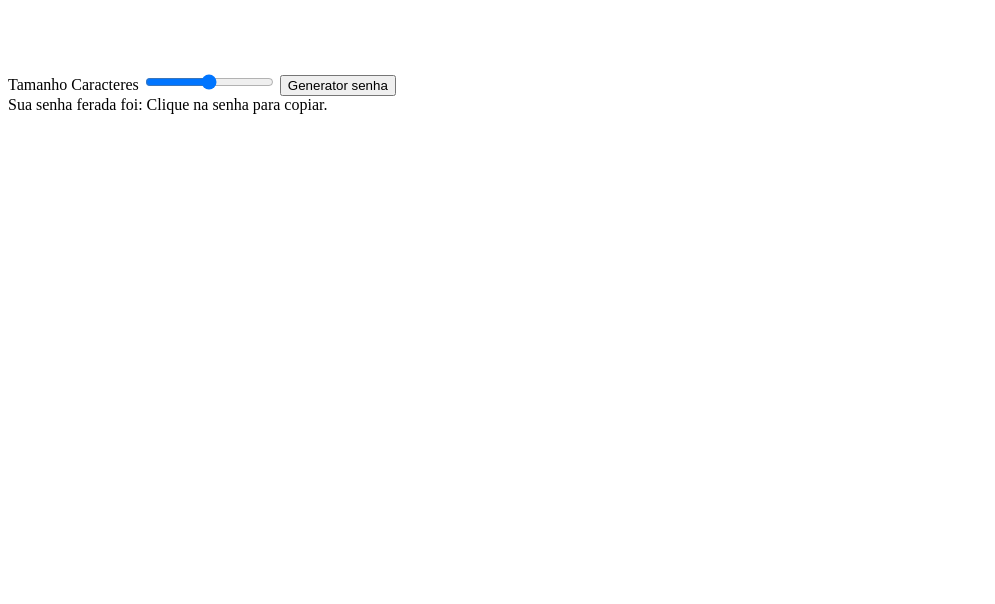
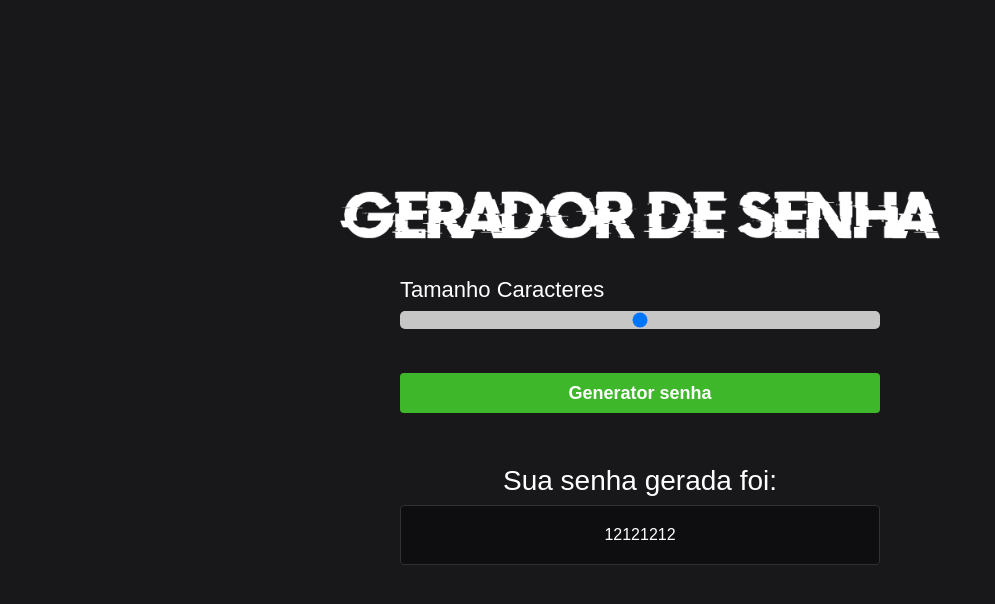
Before and after one commit to NicolauAlfredo/password-generator, a plain HTML site: page index.html in a window 1280 px wide. Shown: the whole page, without its empty margins (0-995 px from the left). Drawn offline with Linux system fonts and the light colour scheme.

Commit message:
Estilo da página index

```diff
--- a/css/style.css
+++ b/css/style.css
@@ -0,0 +1,106 @@
+* {
+    font-family: sans-serif;
+    width: 100%;
+    margin: 0 auto;
+    box-sizing: border-box;
+}
+
+body {
+    background-color: #18181B;
+    width: 100%;
+    height: 100vh;
+    display: flex;
+    justify-content: center;
+    align-items: center;
+    flex-direction: column;
+}
+
+.logo {
+    max-width: 600px;
+    margin-bottom: 24px;
+}
+
+.container-input {
+    max-width: 480px;
+    margin: 14px 0;
+}
+
+.container-input span {
+    color: white;
+    font-size: 22px;
+}
+
+.slider {
+    -webkit-appearance: none;
+    width: 100%;
+    border-radius: 5px;
+    background-color: #DFDFDFDF;
+    height: 18px;
+    outline: none;
+    margin-top: 8px;
+}
+
+.button-cta {
+    height: 40px;
+    background-color: #3EB72B;
+    border: 0;
+    border-radius: 4px;
+    cursor: pointer;
+    margin-top: 40px;
+    color: #FFF;
+    font-weight: bold;
+    font-size: 18px;
+}
+
+.container-password {
+    max-width: 480px;
+    margin: 14px 0;
+    display: flex;
+    align-items: center;
+    flex-direction: column;
+    cursor: pointer;
+}
+
+.title {
+    text-align: center;
+    color: white;
+    font-size: 28px;
+    margin: 24px;
+    margin-bottom: 8px;
+}
+
+.password {
+    height: 60px;
+    background-color: rgba(0, 0, 0, 0.40);
+    border-radius: 4px;
+    display: flex;
+    justify-content: center;
+    align-items: center;
+    color: white;
+    border: 1px solid #313131;
+    transition: transform 0.5s;
+}
+
+.password:hover {
+    transform: scale(1.05);
+}
+
+.tooltip {
+    color: #FFF;
+    position: relative;
+    top: 20px;
+    padding: 6px 8px;
+    background: rgba(15, 15, 15);
+    text-align: center;
+    font-size: 16px;
+    border-radius: 6px;
+    visibility: hidden;
+    opacity: 0;
+    transition: all 0.5s ease-in-out;
+}
+
+.container-password:hover .tooltip {
+    visibility: visible;
+    bottom: 50px;
+    opacity: 1;
+}
--- a/index.html
+++ b/index.html
@@ -18,9 +18,9 @@
         <button id="button" class="button-cta">Generator senha</button>
     </main>
     <div id="container-password" class="container-password" class="container-password hide">
-        <span class="title">Sua senha ferada foi: </span>
-        <span id="password" class="password"></span>
-        <span>Clique na senha para copiar.</span>
+        <span class="title">Sua senha gerada foi:</span>
+        <span id="password" class="password">12121212</span>
+        <span class="tooltip">Clique na senha para copiar.</span>
     </div>
 
     <script src="scripts/script.js"></script>
```
